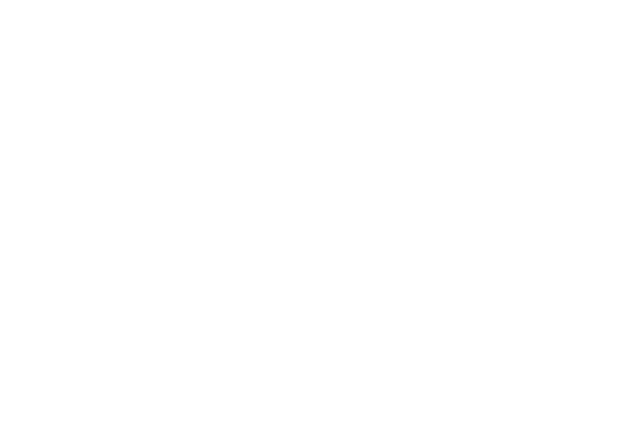
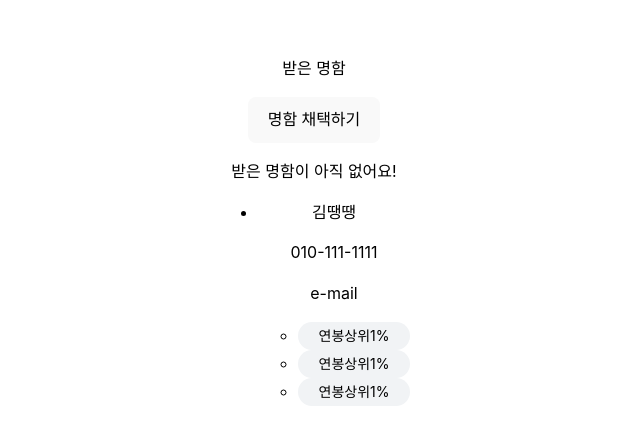
Before and after one commit to heoh06/freehaeyo, a React (Vite) app in the folder freehaeyo/: page /namecardlist in a window 1280 px wide. Before the commit this address had no page. Shown: the part 169-614 px from the top of the page, without its empty margins (326-966 px from the left). Built offline with nearby package versions, Linux system fonts and the light colour scheme.

Commit message:
feat:받은 명함 리스트 페이지 마크업 완료 및 채용공고요약 카드에 링크 추가

```diff
--- a/freehaeyo/src/App.jsx
+++ b/freehaeyo/src/App.jsx
@@ -10,6 +10,7 @@ import MypageFreelancer from './Pages/MypageFreelancer';
 import MypageCompany from './Pages/MypageCompany';
 import ChangeUserInfo from './Pages/ChangeUserInfo';
 import ChangeCompanyInfo from './Pages/ChangeCompanyInfo';
+import NameCardList from './Pages/NameCardList';
 
 import { BrowserRouter, Route, Routes } from 'react-router-dom';
 
@@ -28,6 +29,7 @@ function App() {
         <Route path="/mypagec" element={<MypageCompany/>}></Route>
         <Route path="/changeuserinfo" element={<ChangeUserInfo/>}></Route>
         <Route path="/changecompanyinfo" element={<ChangeCompanyInfo/>}></Route>
+        <Route path="/namecardlist" element={<NameCardList/>}></Route>
       </Routes>
     </BrowserRouter>
   )
--- a/freehaeyo/src/Components/Common/MyPage/HiringSummaryCard.jsx
+++ b/freehaeyo/src/Components/Common/MyPage/HiringSummaryCard.jsx
@@ -1,4 +1,5 @@
 import Tag from "../Tag";
+import {Link} from 'react-router-dom';
 
 function HiringSummaryCard(){
     return(
@@ -9,7 +10,7 @@ function HiringSummaryCard(){
                 <p>회사 이름</p>
                 <p>지역</p>
             </div>
-            <button>받은 명함 보기</button>
+            <button><Link to="/namecardlist">받은 명함 보기</Link></button>
         </li>
     )
 }
--- /dev/null
+++ b/freehaeyo/src/Pages/NameCardList.jsx
@@ -0,0 +1,24 @@
+import NameCard from "../Components/Common/NameCard";
+
+function NameCardList(){
+    return(
+        <>
+            <div>
+                <p>받은 명함</p>
+                <div>
+                    <form>
+                        <button>명함 채택하기</button>
+                    </form>
+                </div>
+                <main>
+                    <p>받은 명함이 아직 없어요!</p>
+                    <ul>
+                        <NameCard/>
+                    </ul>
+                </main>
+            </div>
+        </>
+    )
+}
+
+export default NameCardList;
```
